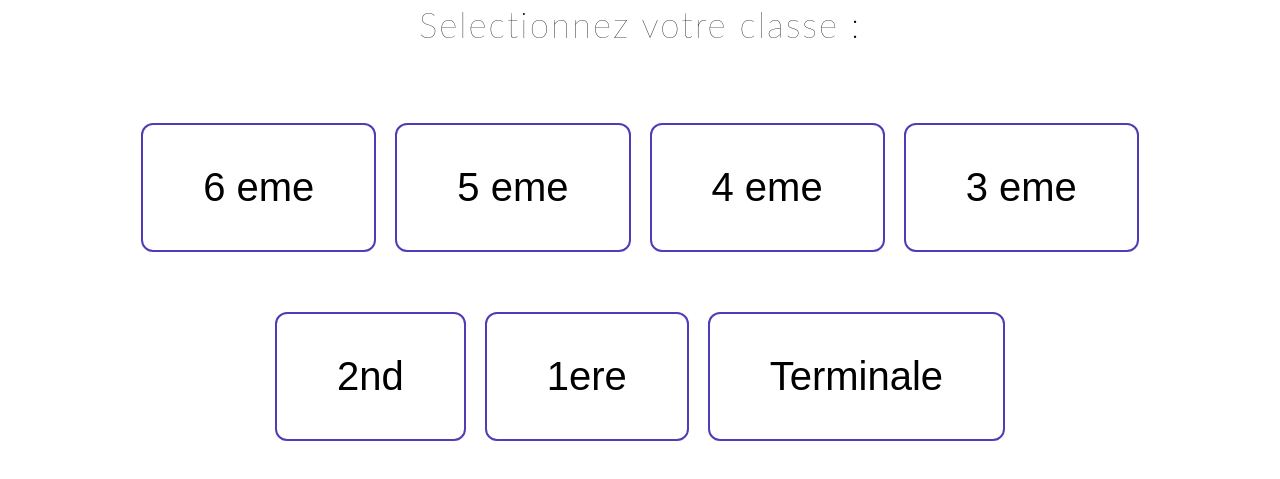
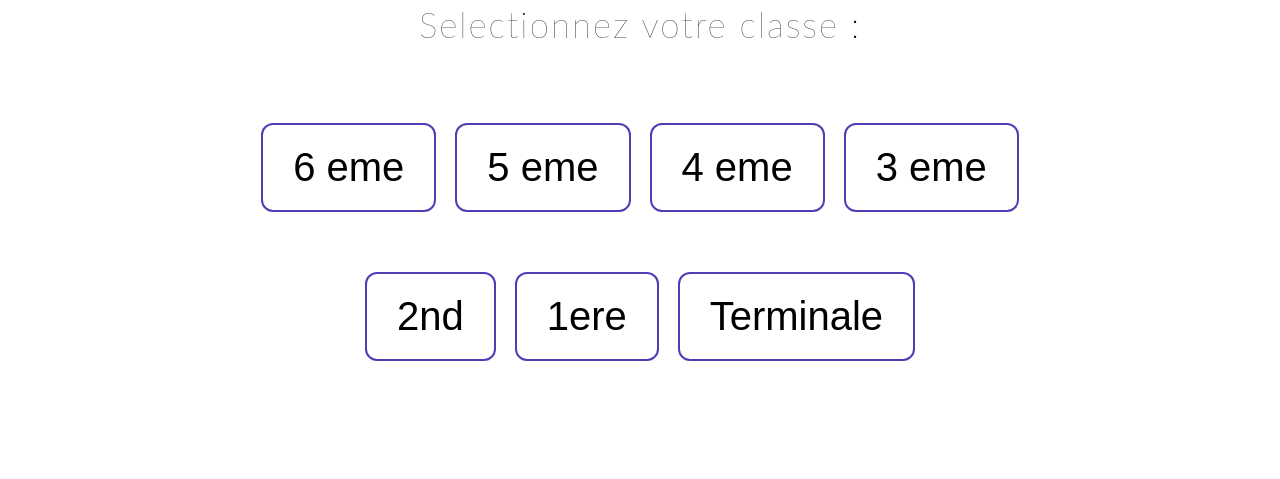
Before and after one commit to wayroz/versionprof.fr, a plain HTML site: page index.html in a window 1280 px wide. Shown: the part 317-796 px from the top of the page. Drawn offline with Linux system fonts and the light colour scheme.

Commit message:
Update style.css

```diff
--- a/style.css
+++ b/style.css
@@ -122,7 +122,7 @@ p {
     background-color: white;
     border: 2px solid rgba(84,58,183,1);;
     color: black;
-    padding: 40px 60px;
+    padding: 20px 30px;
     text-align: center;
     text-decoration: none;
     display: inline-block;
```
